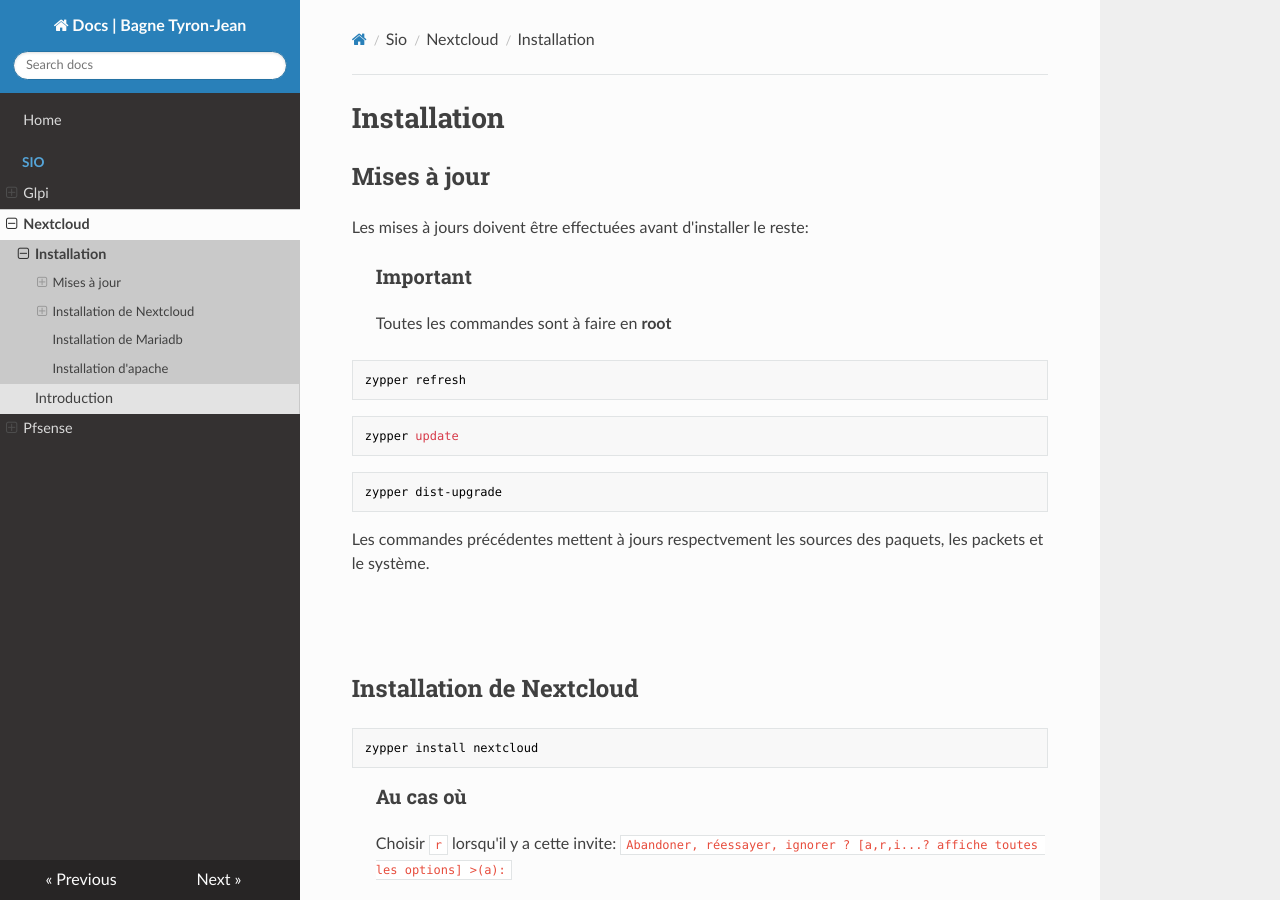
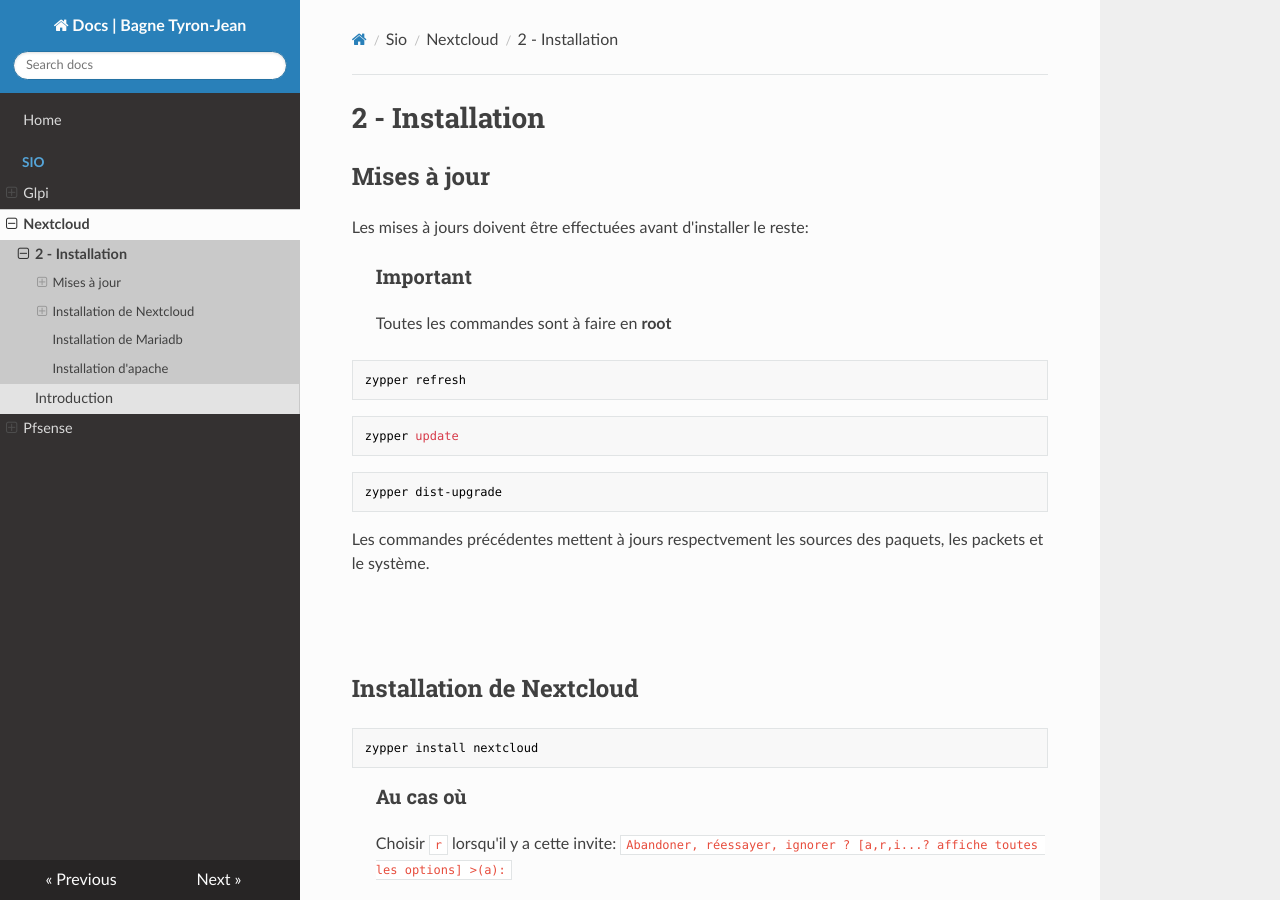
Before and after one commit to wepfen/doc, an MkDocs documentation site: the page built from docs/sio/nextcloud/installation.md, in a window 1280 px wide and 900 px high. Built offline with MkDocs 1.6.1, drawn with Linux system fonts in a browser that asks for light colours; nearby versions of some CDN libraries.

Commit message:
Update installation.md

```diff
--- a/docs/sio/nextcloud/installation.md
+++ b/docs/sio/nextcloud/installation.md
@@ -1,4 +1,4 @@
-# Installation
+# 2 - Installation
 
 
 
```
